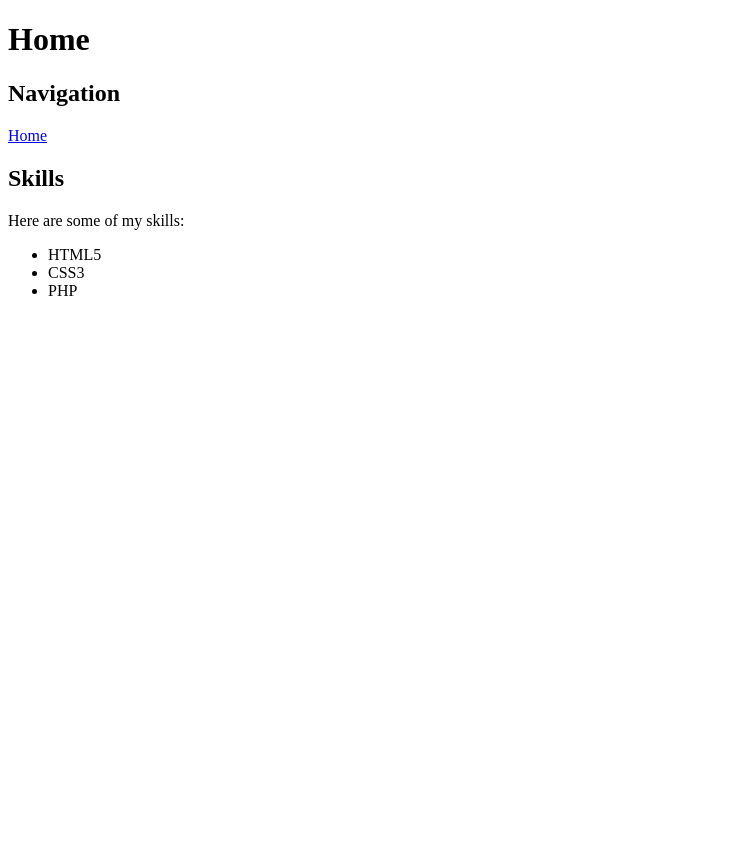
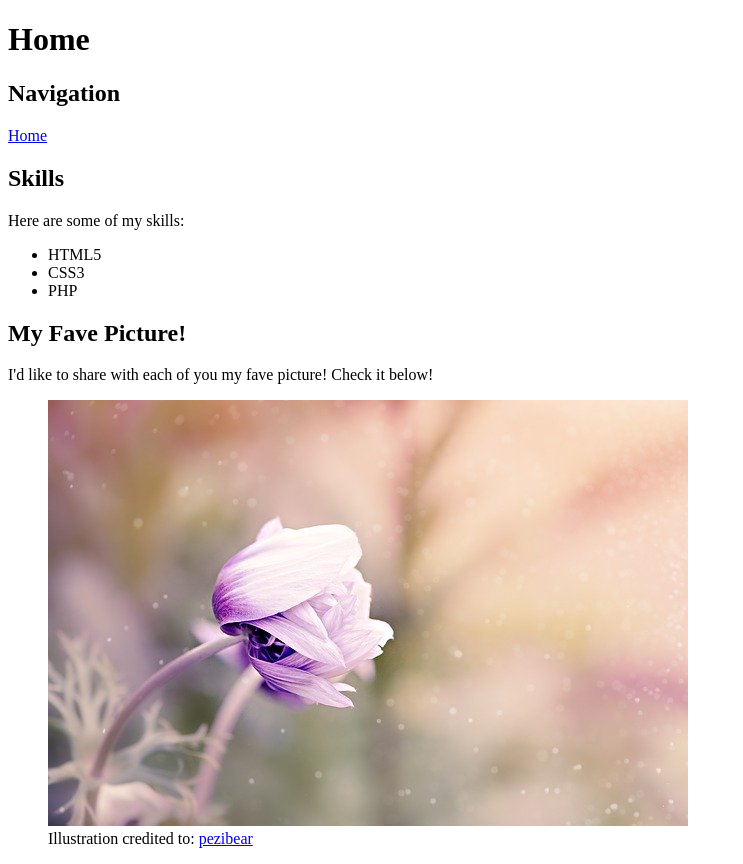
Before and after one commit to O-A-E/html-webpage-about-me, a plain HTML site: page index.html in a window 1280 px wide. Shown: the whole page, without its empty margins (0-743 px from the left). Before the commit the page ends 800 px from the top, so only its background shows below. Drawn offline with Linux system fonts and the light colour scheme.

Commit message:
Added img/ folder; added image and content example.

```diff
--- a/index.html
+++ b/index.html
@@ -32,7 +32,20 @@
             <!-- this li element is child element to the ul element-->
             <li>CSS3</li>
             <li>PHP</li>
+        </ul>
+        <h2>My Fave Picture!</h2>
+        <p>
+            I'd like to share with each of you my fave picture! Check it below!
+        <figure>
+            <img src="img/pretty-flower.jpg" alt="A purple flower with a soft background. ">
+             <!-- img/ shows the folder name-->
+                <!-- alt text can be used for visually impaired users, shows context as to what's on the page without needing the actual photo-->
+            <figcaption>
+                Illustration credited to:
+                <a href="https://pixabay.com/users/pezibear-526143/" >pezibear</a>
+            </figcaption>
 
-        </ul>
+        </figure>
+        </p>
     </boody>
 </html>
```
Also changed, not shown: img/pretty-flower.jpg (added).
